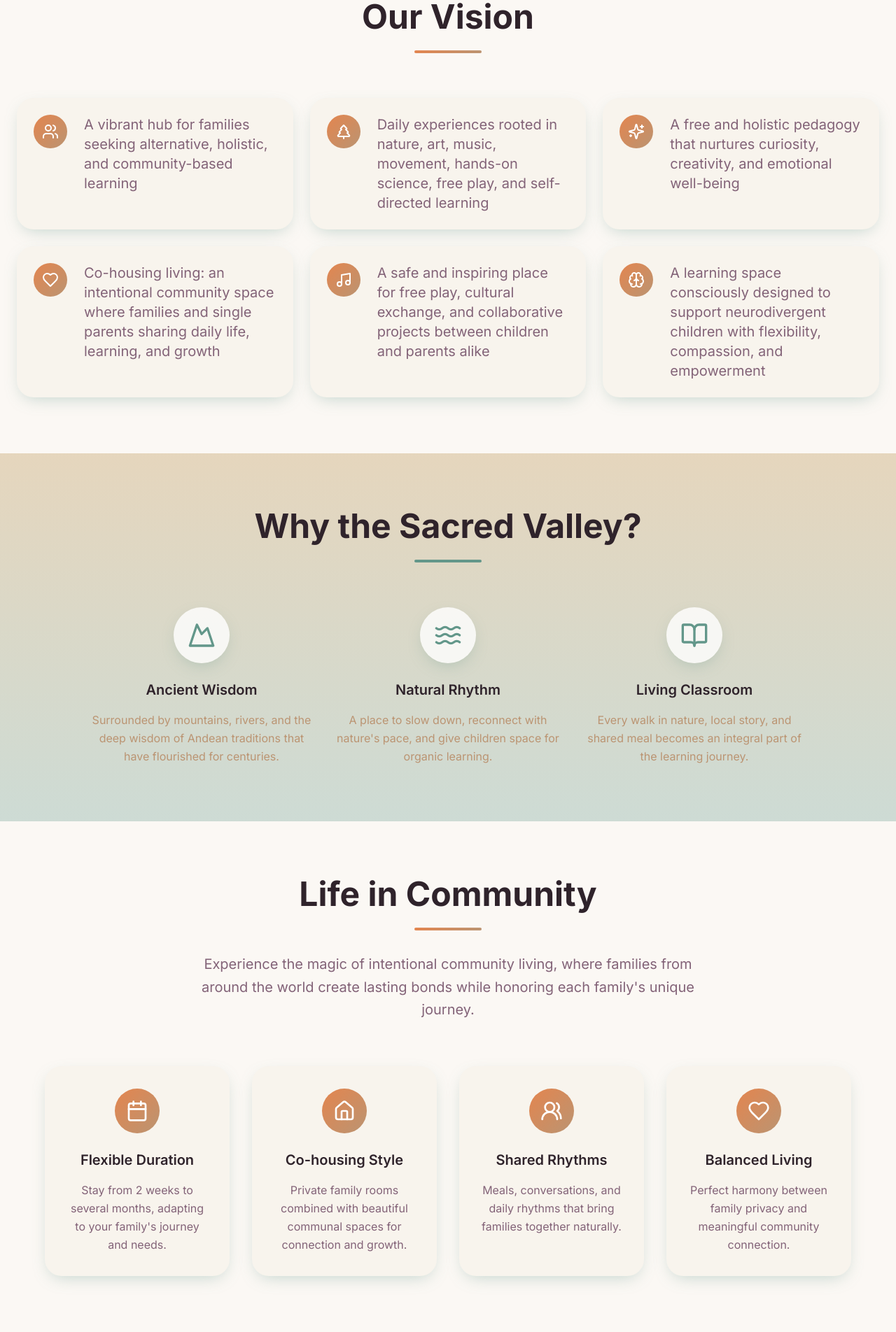
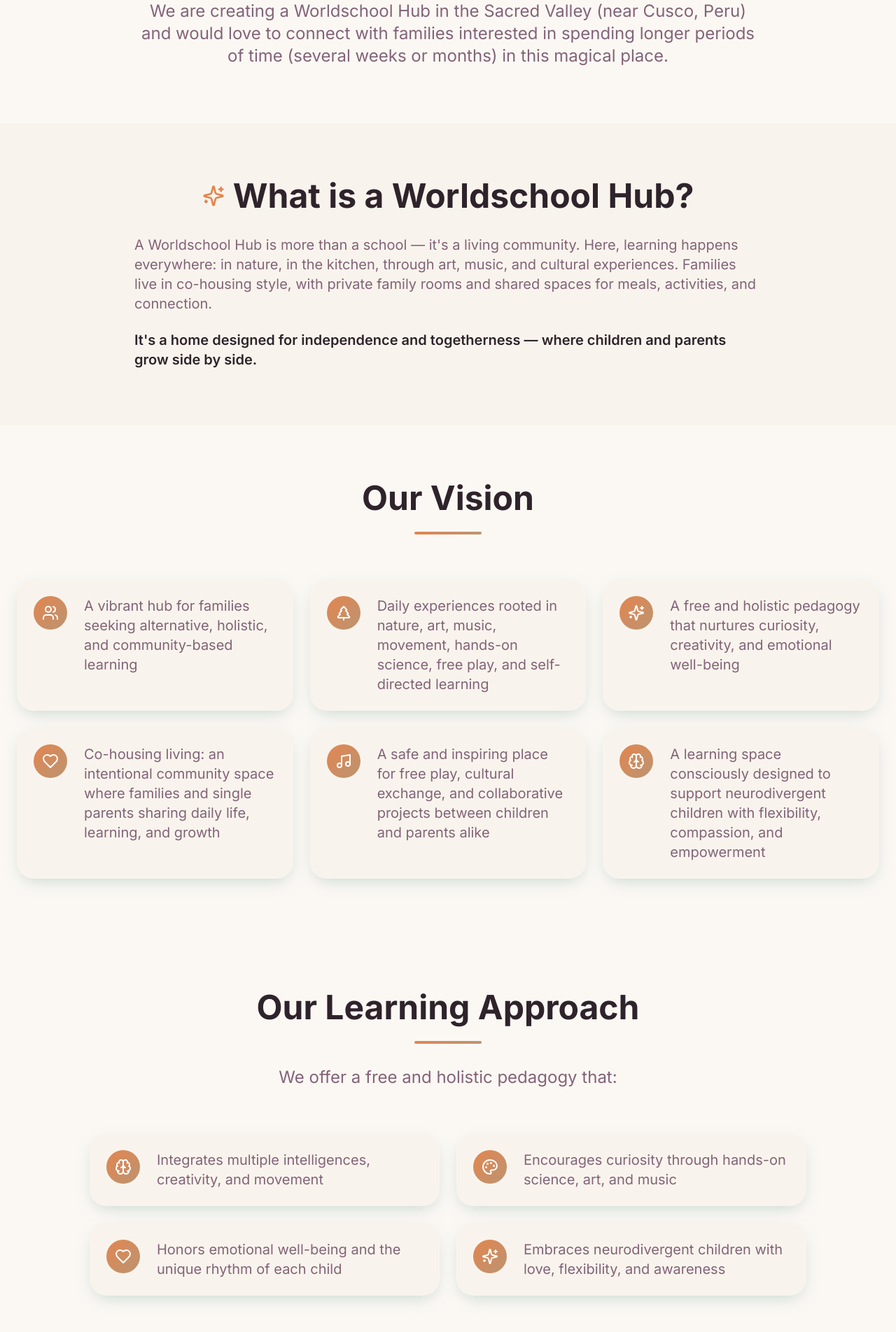
Before and after one commit to Salanego/sacred-roots, a React (Vite) app: page / in a window 1280 px wide. Shown: the part 880-2784 px from the top of the page at 70% size. Built offline with nearby package versions, Linux system fonts and the light colour scheme; the HTML template or start-up script is replaced by a standard one.

Commit message:
Add new page sections

```diff
--- a/src/components/CommunityLife.tsx
+++ b/src/components/CommunityLife.tsx
@@ -1,26 +1,26 @@
-import { Calendar, Home, Users2, Heart } from "lucide-react";
+import { Home, Sun, Heart, Users2 } from "lucide-react";
 
 const CommunityLife = () => {
   const features = [
     {
-      icon: Calendar,
-      title: "Flexible Duration",
-      description: "Stay from 2 weeks to several months, adapting to your family's journey and needs."
+      icon: Home,
+      title: "Private family room + communal spaces",
+      description: "Your own family room plus shared kitchen and living areas for connection and growth"
     },
     {
-      icon: Home,
-      title: "Co-housing Style",
-      description: "Private family rooms combined with beautiful communal spaces for connection and growth."
+      icon: Sun,
+      title: "Weekly wellness & creative sessions",
+      description: "Weekly yoga, dance, sound healing, and art sessions for the whole family"
+    },
+    {
+      icon: Heart,
+      title: "Nature & cultural activities",
+      description: "Guided nature walks & cultural activities in the Sacred Valley"
     },
     {
       icon: Users2,
-      title: "Shared Rhythms",
-      description: "Meals, conversations, and daily rhythms that bring families together naturally."
-    },
-    {
-      icon: Heart,
-      title: "Balanced Living",
-      description: "Perfect harmony between family privacy and meaningful community connection."
+      title: "Community gatherings",
+      description: "Community dinners, sharing circles, and family-friendly events"
     }
   ];
 
@@ -29,12 +29,11 @@ const CommunityLife = () => {
       <div className="container mx-auto px-6">
         <div className="text-center mb-16">
           <h2 className="text-4xl md:text-5xl font-bold text-foreground mb-6">
-            Life in Community
+            Co-Housing Community Life
           </h2>
           <div className="w-24 h-1 warm-gradient mx-auto rounded-full" />
           <p className="text-xl text-muted-foreground mt-8 max-w-3xl mx-auto leading-relaxed">
-            Experience the magic of intentional community living, where families from around the world
-            create lasting bonds while honoring each family's unique journey.
+            Our Hub is built around co-housing living — a shared house where families and single parents create daily life together.
           </p>
         </div>
 
--- /dev/null
+++ b/src/components/Intro.tsx
@@ -0,0 +1,15 @@
+const Intro = () => {
+  return (
+    <section className="py-20 bg-background">
+      <div className="container mx-auto px-6">
+        <div className="max-w-4xl mx-auto text-center">
+          <p className="text-xl md:text-2xl text-muted-foreground leading-relaxed">
+            We are creating a Worldschool Hub in the Sacred Valley (near Cusco, Peru) and would love to connect with families interested in spending longer periods of time (several weeks or months) in this magical place.
+          </p>
+        </div>
+      </div>
+    </section>
+  );
+};
+
+export default Intro;
--- /dev/null
+++ b/src/components/LearningApproach.tsx
@@ -0,0 +1,62 @@
+import { Brain, Palette, Heart, Sparkles } from "lucide-react";
+
+const LearningApproach = () => {
+  const approaches = [
+    {
+      icon: Brain,
+      text: "Integrates multiple intelligences, creativity, and movement"
+    },
+    {
+      icon: Palette,
+      text: "Encourages curiosity through hands-on science, art, and music"
+    },
+    {
+      icon: Heart,
+      text: "Honors emotional well-being and the unique rhythm of each child"
+    },
+    {
+      icon: Sparkles,
+      text: "Embraces neurodivergent children with love, flexibility, and awareness"
+    }
+  ];
+
+  return (
+    <section className="py-20 bg-background">
+      <div className="container mx-auto px-6">
+        <div className="text-center mb-16">
+          <h2 className="text-4xl md:text-5xl font-bold text-foreground mb-6">
+            Our Learning Approach
+          </h2>
+          <div className="w-24 h-1 warm-gradient mx-auto rounded-full mb-8" />
+          <p className="text-xl md:text-2xl text-muted-foreground max-w-3xl mx-auto">
+            We offer a free and holistic pedagogy that:
+          </p>
+        </div>
+
+        <div className="max-w-5xl mx-auto">
+          <div className="grid md:grid-cols-2 gap-6">
+            {approaches.map((approach, index) => (
+              <div
+                key={index}
+                className="flex items-start gap-6 p-6 rounded-3xl bg-card shadow-earth hover:shadow-warm transition-smooth"
+              >
+                <div className="flex-shrink-0 w-12 h-12 rounded-full warm-gradient flex items-center justify-center">
+                  <approach.icon className="w-6 h-6 text-white" />
+                </div>
+                <p className="text-lg md:text-xl text-muted-foreground leading-relaxed">
+                  {approach.text}
+                </p>
+              </div>
+            ))}
+          </div>
+
+          <p className="text-xl text-center text-muted-foreground mt-12 max-w-3xl mx-auto italic">
+            Every child learns not only through lessons but also through play, exploration, and meaningful connection.
+          </p>
+        </div>
+      </div>
+    </section>
+  );
+};
+
+export default LearningApproach;
--- /dev/null
+++ b/src/components/WhatIsWorldschool.tsx
@@ -0,0 +1,30 @@
+import { Sparkles } from "lucide-react";
+
+const WhatIsWorldschool = () => {
+  return (
+    <section className="py-20 bg-card">
+      <div className="container mx-auto px-6">
+        <div className="max-w-4xl mx-auto">
+          <div className="flex items-center justify-center gap-3 mb-8">
+            <Sparkles className="w-8 h-8 text-primary" />
+            <h2 className="text-4xl md:text-5xl font-bold text-foreground">
+              What is a Worldschool Hub?
+            </h2>
+          </div>
+
+          <div className="space-y-6 text-lg md:text-xl text-muted-foreground leading-relaxed">
+            <p>
+              A Worldschool Hub is more than a school — it's a living community. Here, learning happens everywhere: in nature, in the kitchen, through art, music, and cultural experiences. Families live in co-housing style, with private family rooms and shared spaces for meals, activities, and connection.
+            </p>
+
+            <p className="font-semibold text-foreground">
+              It's a home designed for independence and togetherness — where children and parents grow side by side.
+            </p>
+          </div>
+        </div>
+      </div>
+    </section>
+  );
+};
+
+export default WhatIsWorldschool;
--- a/src/pages/Index.tsx
+++ b/src/pages/Index.tsx
@@ -1,5 +1,8 @@
 import Hero from "@/components/Hero";
+import Intro from "@/components/Intro";
+import WhatIsWorldschool from "@/components/WhatIsWorldschool";
 import Vision from "@/components/Vision";
+import LearningApproach from "@/components/LearningApproach";
 import WhySacredValley from "@/components/WhySacredValley";
 import CommunityLife from "@/components/CommunityLife";
 import Programs from "@/components/Programs";
@@ -9,9 +12,12 @@ const Index = () => {
   return (
     <div className="min-h-screen">
       <Hero />
+      <Intro />
+      <WhatIsWorldschool />
       <Vision />
+      <LearningApproach />
+      <CommunityLife />
       <WhySacredValley />
-      <CommunityLife />
       <Programs />
       <CallToAction />
     </div>
```
